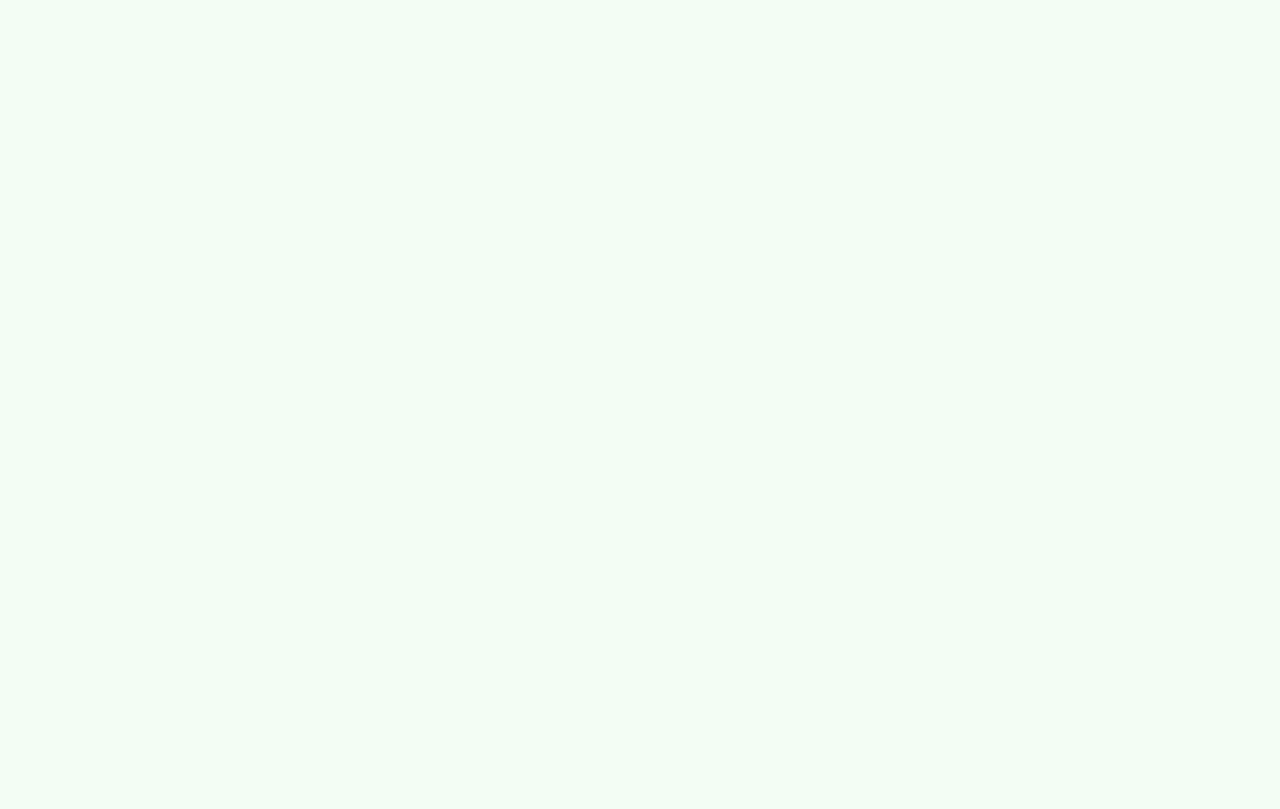
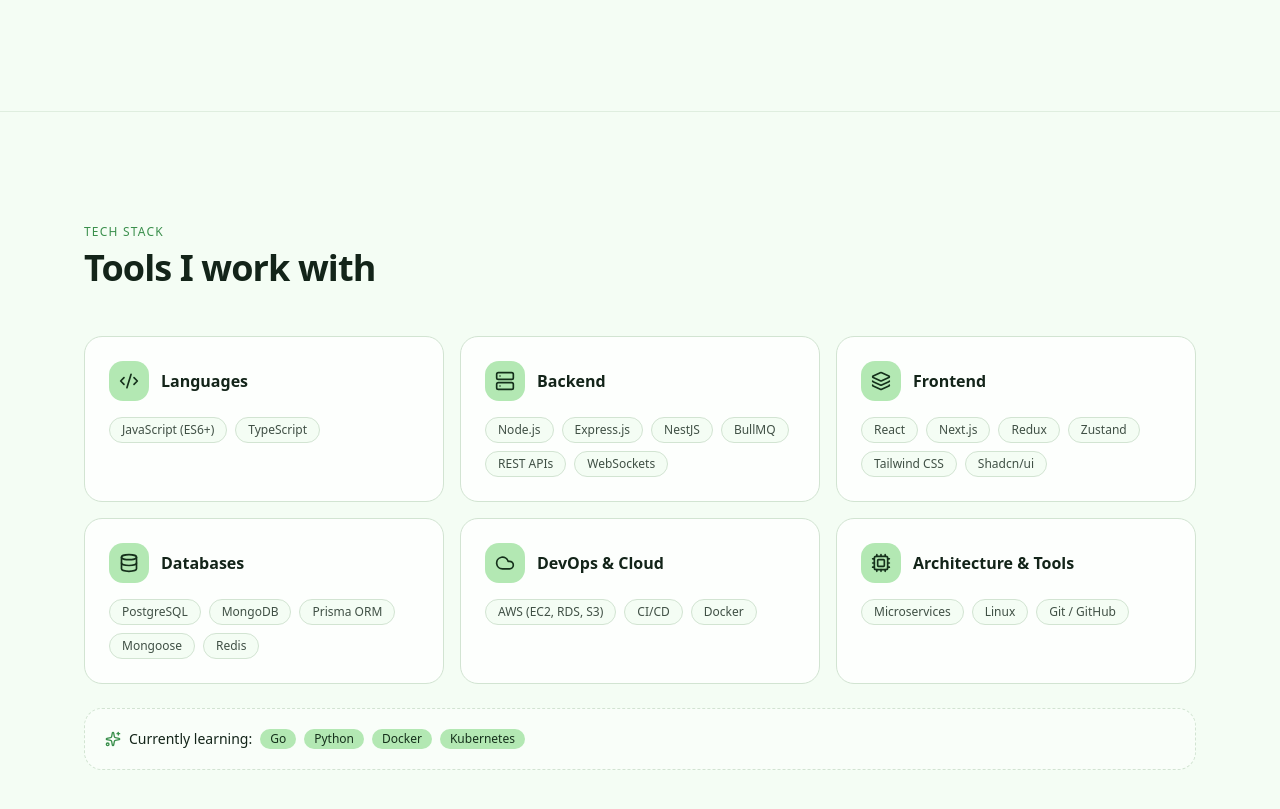
Before and after one commit to code1eve1ing/sanket-mistry, a Next.js app: page / in a window 1280 px wide. Shown: the part 1219-2028 px from the top of the page. Before the commit the page ends 800 px from the top, so only its background shows below. Built offline with nearby package versions, Linux system fonts and the light colour scheme.

Commit message:
add tech stack section

```diff
--- /dev/null
+++ b/app/components/home/TechStack.tsx
@@ -0,0 +1,79 @@
+import { Cloud, Code2, Cpu, Database, Layers, Server, Sparkles } from "lucide-react";
+import Section from "../common/Section";
+
+const techStack = [
+    {
+      title: "Languages",
+      icon: Code2,
+      items: ["JavaScript (ES6+)", "TypeScript"],
+    },
+    {
+      title: "Backend",
+      icon: Server,
+      items: ["Node.js", "Express.js", "NestJS", "BullMQ", "REST APIs", "WebSockets"],
+    },
+    {
+      title: "Frontend",
+      icon: Layers,
+      items: ["React", "Next.js", "Redux", "Zustand", "Tailwind CSS", "Shadcn/ui"],
+    },
+    {
+      title: "Databases",
+      icon: Database,
+      items: ["PostgreSQL", "MongoDB", "Prisma ORM", "Mongoose", "Redis"],
+    },
+    {
+      title: "DevOps & Cloud",
+      icon: Cloud,
+      items: ["AWS (EC2, RDS, S3)", "CI/CD", "Docker"],
+    },
+    {
+      title: "Architecture & Tools",
+      icon: Cpu,
+      items: ["Microservices", "Linux", "Git / GitHub"],
+    },
+  ];
+
+export default function TechStack() {
+    return (
+      <Section id="stack" eyebrow="Tech Stack" title="Tools I work with">
+        <div className="grid gap-4 sm:grid-cols-2 lg:grid-cols-3">
+          {techStack.map((group) => {
+            const Icon = group.icon;
+            return (
+              <div key={group.title} className="rounded-2xl border border-border bg-card p-6">
+                <div className="flex items-center gap-3">
+                  <span className="grid h-10 w-10 place-items-center rounded-xl bg-accent text-accent-foreground">
+                    <Icon className="h-5 w-5" />
+                  </span>
+                  <h3 className="text-base font-semibold">{group.title}</h3>
+                </div>
+                <div className="mt-4 flex flex-wrap gap-2">
+                  {group.items.map((item) => (
+                    <span
+                      key={item}
+                      className="inline-flex items-center rounded-full border border-border bg-background px-3 py-1 text-xs text-foreground/80"
+                    >
+                      {item}
+                    </span>
+                  ))}
+                </div>
+              </div>
+            );
+          })}
+        </div>
+        <div className="mt-6 flex flex-wrap items-center gap-2 rounded-2xl border border-dashed border-border bg-card/50 p-5 text-sm text-muted-foreground">
+          <Sparkles className="h-4 w-4 text-primary" />
+          <span className="font-medium text-foreground">Currently learning:</span>
+          {["Go", "Python", "Docker", "Kubernetes"].map((t) => (
+            <span
+              key={t}
+              className="inline-flex items-center rounded-full bg-accent px-2.5 py-0.5 text-xs text-accent-foreground"
+            >
+              {t}
+            </span>
+          ))}
+        </div>
+      </Section>
+    );
+  }
--- a/app/page.tsx
+++ b/app/page.tsx
@@ -1,5 +1,13 @@
+import About from "./components/home/About";
+import Hero from "./components/home/Hero";
+import TechStack from "./components/home/TechStack";
+
 export default function Page() {
   return (
-    <div className="min-h-screen bg-background text-foreground">Hello world...</div>
+    <div className="min-h-screen bg-background text-foreground">
+      <Hero/>
+      <About/>
+      <TechStack/>
+    </div>
   );
 }
```
